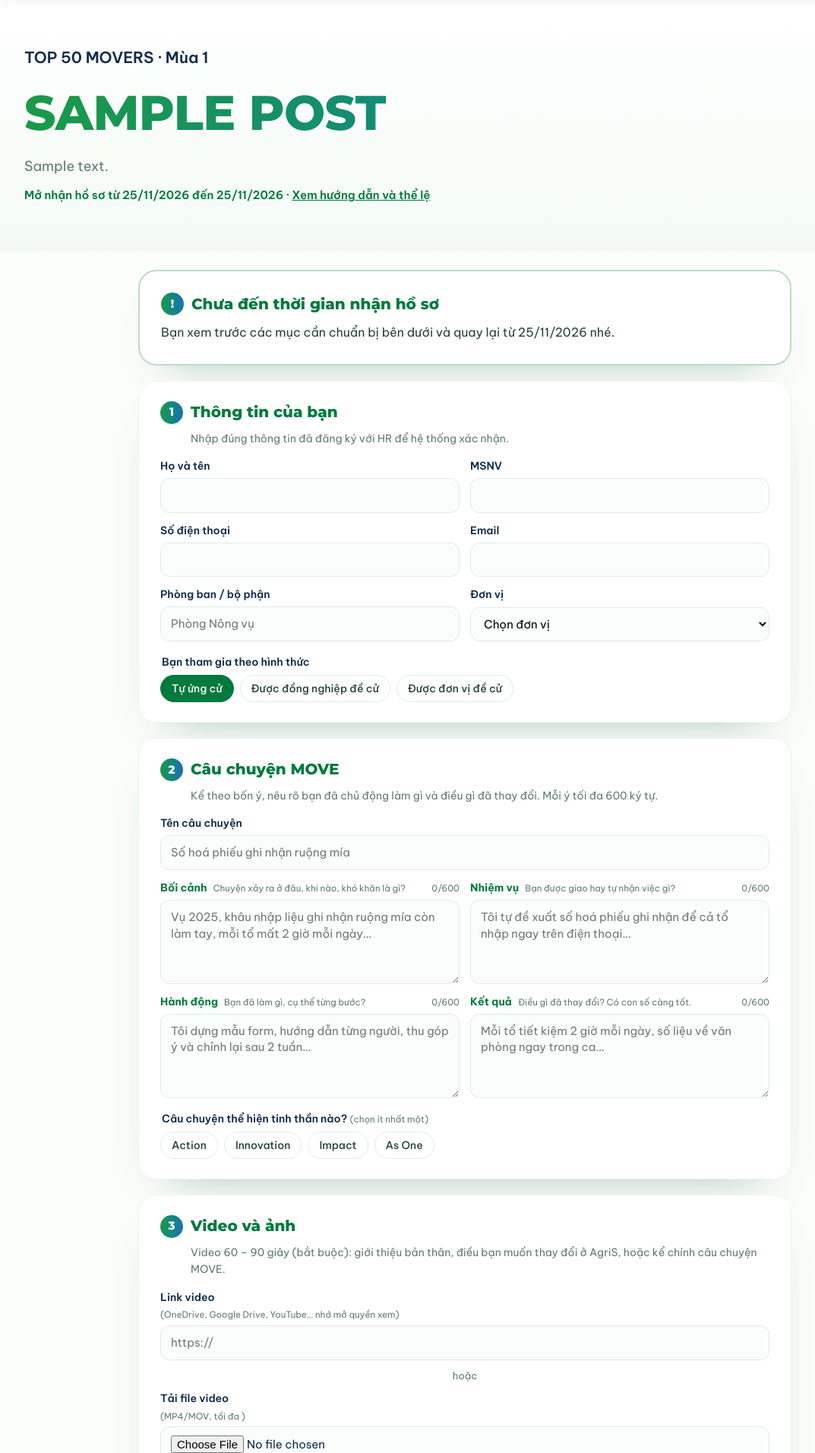
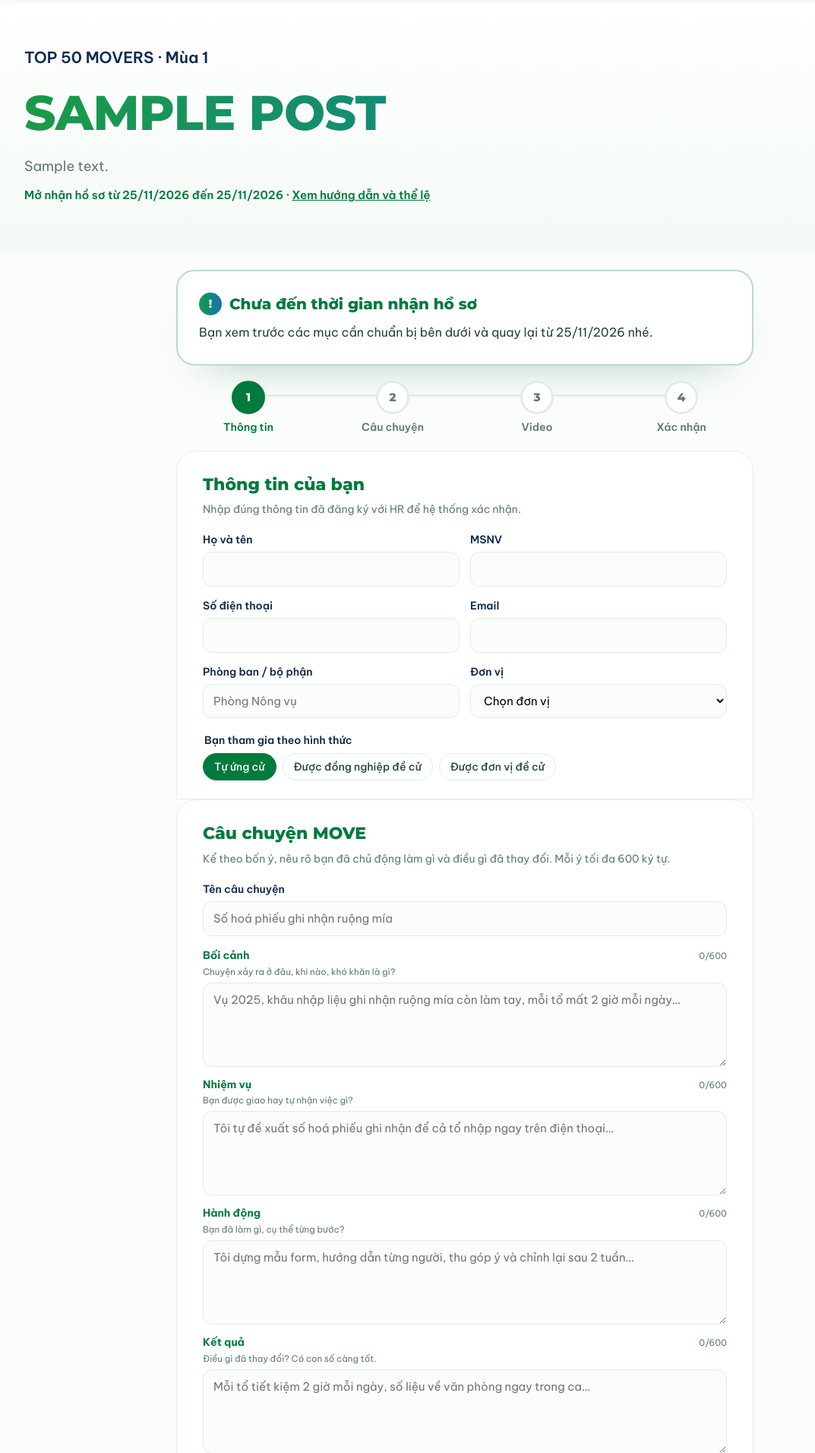
Before and after one commit to duonglk95/agris-move-demo, a WordPress theme: template wordpress/agris-move/page-top50-apply.php in a window 1280 px wide. Shown: the part 68-1980 px from the top of the page at 76% size, without its empty margins (28-1101 px from the left). Run offline with PHP 8.4 and a stand-in for WordPress, Linux system fonts and the light colour scheme; the site name, menu and one post (Sample post) are stand-ins, and other content is empty; some libraries are stand-ins or nearby versions.

Commit message:
Apply form: step-by-step wizard with progress and review
Co-Authored-By: Claude Opus 5.5 <noreply@anthropic.com>
Claude-Session: https://claude.ai/code/session_01QKA4vRNJqgtPifKKZLGBy5

```diff
--- a/wordpress/agris-move/assets/css/site.css
+++ b/wordpress/agris-move/assets/css/site.css
@@ -788,3 +788,33 @@ a.ph-item:hover img { transform: scale(1.04); }
 .ap .pc-step h3 { display: flex; align-items: center; gap: 10px; font: 800 20px/1.25 var(--display); color: var(--green); margin: 0; }
 .ap .pc-step h3 span { width: 30px; height: 30px; flex: none; border-radius: 50%; background: var(--grad, var(--green)); color: #fff; display: grid; place-items: center; font-size: 15px; }
 @media (max-width: 700px) { .ap-row, .ap-star { grid-template-columns: 1fr; } .ap-hint { margin-left: 0; } .ap-form fieldset.pc-step { padding: 22px 18px; } }
+
+/* apply: wizard */
+.ap-wrap { max-width: 760px; margin-inline: auto; }
+.ap-progress { list-style: none; margin: 0 0 22px; padding: 0; display: grid; grid-template-columns: repeat(4, 1fr); position: relative; }
+.ap-progress::before { content: ""; position: absolute; left: 12.5%; right: 12.5%; top: 18px; height: 3px; background: #e1ece5; border-radius: 3px; }
+.ap-progress li { position: relative; display: grid; justify-items: center; gap: 8px; font: 600 14px var(--body); color: var(--muted); cursor: default; }
+.ap-progress li span { width: 38px; height: 38px; border-radius: 50%; display: grid; place-items: center; background: #fff; border: 3px solid #e1ece5; font: 800 15px var(--display); color: var(--muted); position: relative; z-index: 1; transition: background .3s, border-color .3s, color .3s; }
+.ap-progress li.on span { background: var(--green); border-color: var(--green); color: #fff; }
+.ap-progress li.on:not(.now) { cursor: pointer; color: var(--green); }
+.ap-progress li.now { color: var(--navy); }
+.ap-progress li.now span { box-shadow: 0 0 0 6px rgba(26, 154, 70, .15); }
+.ap-form { gap: 0; }
+.ap-form fieldset.pc-step { border: 1px solid #e3eee7; border-radius: 26px 26px 0 0; padding: 30px 34px 24px; gap: 16px; box-shadow: none; background: #fff; animation: apIn .35s ease; }
+.ap-form fieldset.pc-step h3 { font-size: 22px; }
+.ap-form fieldset.pc-step h3 span { display: none; }
+.ap-hint { margin: -8px 0 4px; }
+.ap-star { grid-template-columns: 1fr; }
+.ap-l small:not(.ap-n) { display: block; width: 100%; order: 3; }
+.ap-or { display: flex; align-items: center; gap: 12px; margin: 0; }
+.ap-or::before, .ap-or::after { content: ""; flex: 1; height: 1px; background: #e1ece5; }
+.ap-nav { display: flex; justify-content: space-between; gap: 12px; padding: 18px 34px; background: #f5faf7; border: 1px solid #e3eee7; border-top: 0; border-radius: 0 0 26px 26px; box-shadow: 0 30px 60px -40px rgba(11, 93, 52, .45); }
+.ap-nav [data-next], .ap-nav [data-send] { margin-left: auto; }
+.ap-nav [hidden] { display: none !important; }
+.ap-sum { display: grid; grid-template-columns: 130px 1fr; gap: 10px 16px; margin: 0; padding: 18px 20px; background: #f5faf7; border-radius: 16px; font-size: 15px; }
+.ap-sum dt { color: var(--muted); font-weight: 600; }
+.ap-sum dd { margin: 0; color: var(--navy); font-weight: 600; word-break: break-word; }
+.ap-msg { margin-top: 14px; }
+@keyframes apIn { from { opacity: 0; transform: translateX(14px); } to { opacity: 1; transform: none; } }
+@media (prefers-reduced-motion: reduce) { .ap-form fieldset.pc-step { animation: none; } }
+@media (max-width: 700px) { .ap-form fieldset.pc-step { padding: 24px 18px; } .ap-nav { padding: 14px 18px; } .ap-progress li { font-size: 12px; } .ap-sum { grid-template-columns: 1fr; gap: 2px; } .ap-sum dd { margin-bottom: 8px; } }
--- a/wordpress/agris-move/page-top50-apply.php
+++ b/wordpress/agris-move/page-top50-apply.php
@@ -28,6 +28,7 @@ while ( have_posts() ) : the_post();
       <?php if ( ! $open ) : ?>
       <div class="pc-step ap-closed"><h3><span>!</span>Chưa đến thời gian nhận hồ sơ</h3><p>Bạn xem trước các mục cần chuẩn bị bên dưới và quay lại từ <?php echo esc_html( wp_date( 'd/m/Y', strtotime( $from ) ) ); ?> nhé.</p></div>
       <?php endif; ?>
+      <ol class="ap-progress" aria-hidden="true"><li class="on"><span>1</span>Thông tin</li><li><span>2</span>Câu chuyện</li><li><span>3</span>Video</li><li><span>4</span>Xác nhận</li></ol>
       <form class="ap-form" data-apply novalidate>
         <fieldset class="pc-step" <?php disabled( ! $open ); ?>>
           <h3><span>1</span>Thông tin của bạn</h3>
@@ -67,15 +68,17 @@ while ( have_posts() ) : the_post();
           <h3><span>3</span>Video và ảnh</h3>
           <p class="ap-hint">Video 60 – 90 giây (bắt buộc): giới thiệu bản thân, điều bạn muốn thay đổi ở AgriS, hoặc kể chính câu chuyện MOVE.</p>
           <label>Link video <small>(OneDrive, Google Drive, YouTube… nhớ mở quyền xem)</small><input name="video" type="url" placeholder="https://"></label>
-          <p class="ap-or">hoặc</p>
+          <p class="ap-or"><span>hoặc</span></p>
           <label>Tải file video <small>(MP4/MOV, tối đa <span data-max></span>)</small><input name="video_file" type="file" accept="video/mp4,video/quicktime"></label>
           <label>Ảnh chân dung <small>(không bắt buộc, dùng làm ảnh đại diện MOVER)</small><input name="photo" type="file" accept="image/jpeg,image/png"></label>
         </fieldset>
 
-        <div class="pc-dl ap-submit">
+        <fieldset class="pc-step ap-review" <?php disabled( ! $open ); ?>>
+          <h3><span>4</span>Xem lại và nộp</h3>
+          <dl class="ap-sum"></dl>
           <label class="ap-consent"><input type="checkbox" name="consent" value="1" required <?php disabled( ! $open ); ?>><span>Thông tin là sự thật. Tôi đồng ý để AgriS sử dụng câu chuyện, hình ảnh và video cho mục đích truyền thông nội bộ.</span></label>
-          <button class="btn" type="submit" <?php disabled( ! $open ); ?>>Nộp hồ sơ</button>
-        </div>
+        </fieldset>
+        <div class="ap-nav"><button type="button" class="btn ghost" data-prev>← Quay lại</button><button type="button" class="btn" data-next>Tiếp tục →</button><button class="btn" type="submit" data-send <?php disabled( ! $open ); ?>>Nộp hồ sơ</button></div>
         <p class="tk-msg ap-msg" role="alert" hidden></p>
       </form>
 
```
Also changed, not shown: wordpress/agris-move/assets/js/apply.js (+51 -13 lines), 1 other file.
